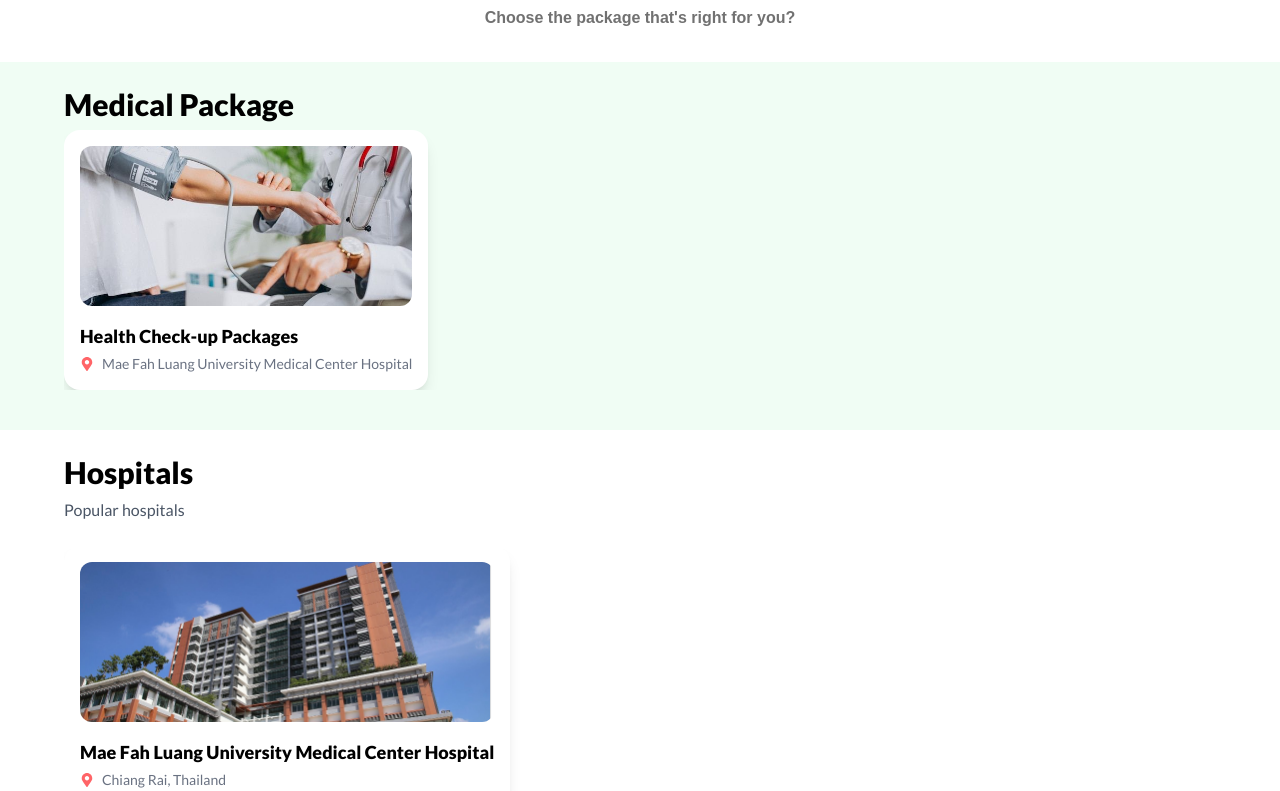
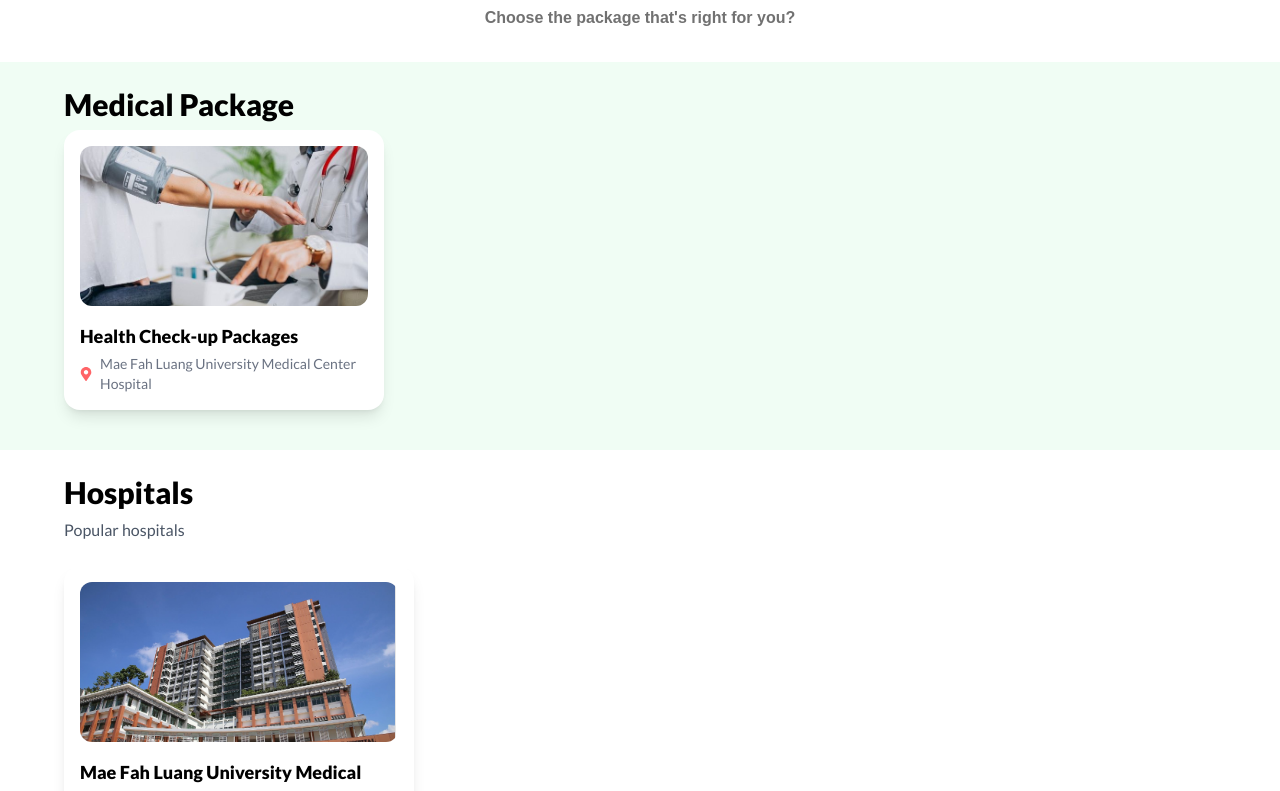
Before and after one commit to esslmmm/MT_version_1, a Next.js app in the folder mt-v1.0.0/: page / in a window 1280 px wide. Shown: the part 787-1578 px from the top of the page. Built offline with nearby package versions, Linux system fonts and the light colour scheme.

Commit message:
Container border

```diff
--- a/mt-v1.0.0/components/user/hompage/HospitalList.tsx
+++ b/mt-v1.0.0/components/user/hompage/HospitalList.tsx
@@ -26,19 +26,17 @@ const HospitalList: React.FC = () => {
       <h2 className="text-3xl text-[#000000] font-black mb-2">Hospitals</h2>
       <p className="text-gray-600 mb-6">Popular hospitals</p>
 
-
       <div
         ref={scrollRef}
-          className="flex space-x-6 overflow-x-auto scrollbar-hide"
+        className="flex flex-wrap gap-6"
       >
-
         <motion.div
           whileHover={{ scale: 1.05 }}
           initial={{ opacity: 0, y: 20 }}
           animate={{ opacity: 1, y: 0 }}
           transition={{ duration: 0.4, delay: 1 * 0.1 }}
           onClick={() => navigateToHospitalPage()}
-              className="min-w-[280px] cursor-pointer bg-white rounded-2xl shadow-lg p-4 hover:shadow-2xl transition-shadow duration-300"
+          className="w-[350px] cursor-pointer bg-white rounded-2xl shadow-lg p-4 hover:shadow-2xl transition-shadow duration-300"
         >
           <div className="relative w-full h-40 rounded-xl overflow-hidden mb-4">
             <Image
@@ -48,16 +46,17 @@ const HospitalList: React.FC = () => {
               className="object-cover"
             />
           </div>
-              <h3 className="text-lg text-[#000000] font-bold mb-1">Mae Fah Luang University Medical Center Hospital</h3>
+          <h3 className="text-lg text-[#000000] font-bold mb-1">
+            Mae Fah Luang University Medical Center Hospital
+          </h3>
           <div className="text-gray-500 flex items-center gap-2 text-sm">
             <FaMapMarkerAlt className="text-red-400" />
             Chiang Rai, Thailand
           </div>
         </motion.div>
-
+      </div>
     </div>
 
-    </div>
   );
 };
 
--- a/mt-v1.0.0/components/user/hompage/MedicalPackageList.tsx
+++ b/mt-v1.0.0/components/user/hompage/MedicalPackageList.tsx
@@ -25,19 +25,17 @@ const MedicalPackageList: React.FC = () => {
     <div className={`${lato.className} container mx-auto p-6 lg:px-16 pb-10 bg-green-50`}>
       <h2 className="text-3xl text-[#000000] font-black mb-2">Medical Package</h2>
 
-
       <div
         ref={scrollRef}
-          className="flex space-x-6 overflow-x-auto scrollbar-hide"
+        className="flex flex-wrap gap-6"
       >
-
         <motion.div
           whileHover={{ scale: 1.05 }}
           initial={{ opacity: 0, y: 20 }}
           animate={{ opacity: 1, y: 0 }}
           transition={{ duration: 0.4, delay: 1 * 0.1 }}
           onClick={() => navigateToHospitalPage()}
-              className="min-w-[280px] cursor-pointer bg-white rounded-2xl shadow-lg p-4 hover:shadow-2xl transition-shadow duration-300"
+          className="w-full sm:w-[320px] cursor-pointer bg-white rounded-2xl shadow-lg p-4 hover:shadow-2xl transition-shadow duration-300"
         >
           <div className="relative w-full h-40 rounded-xl overflow-hidden mb-4">
             <Image
@@ -53,10 +51,9 @@ const MedicalPackageList: React.FC = () => {
             Mae Fah Luang University Medical Center Hospital
           </div>
         </motion.div>
-
+      </div>
     </div>
 
-    </div>
   );
 };
 
```
Lines whose indentation alone changed are shown as unchanged.
